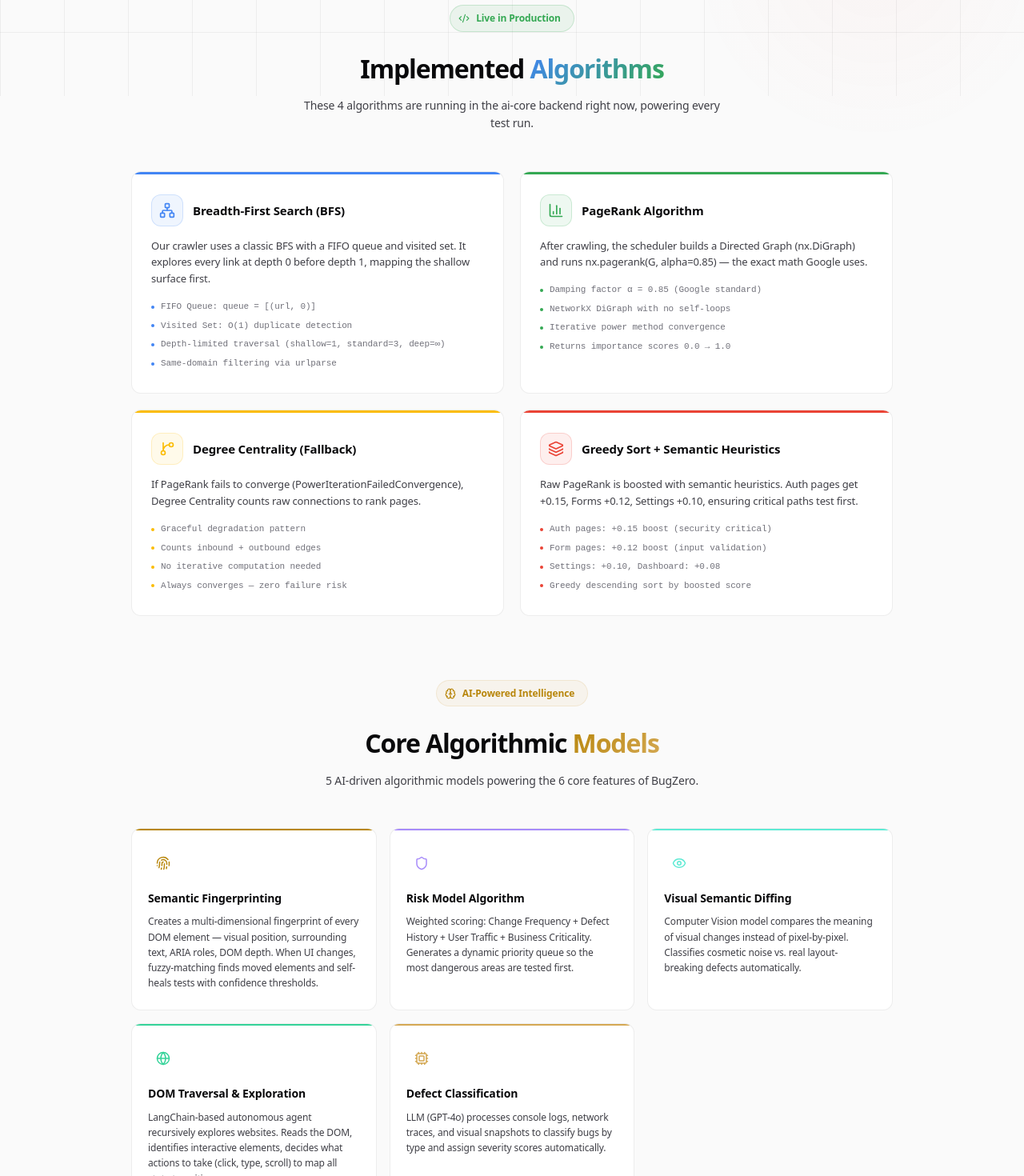
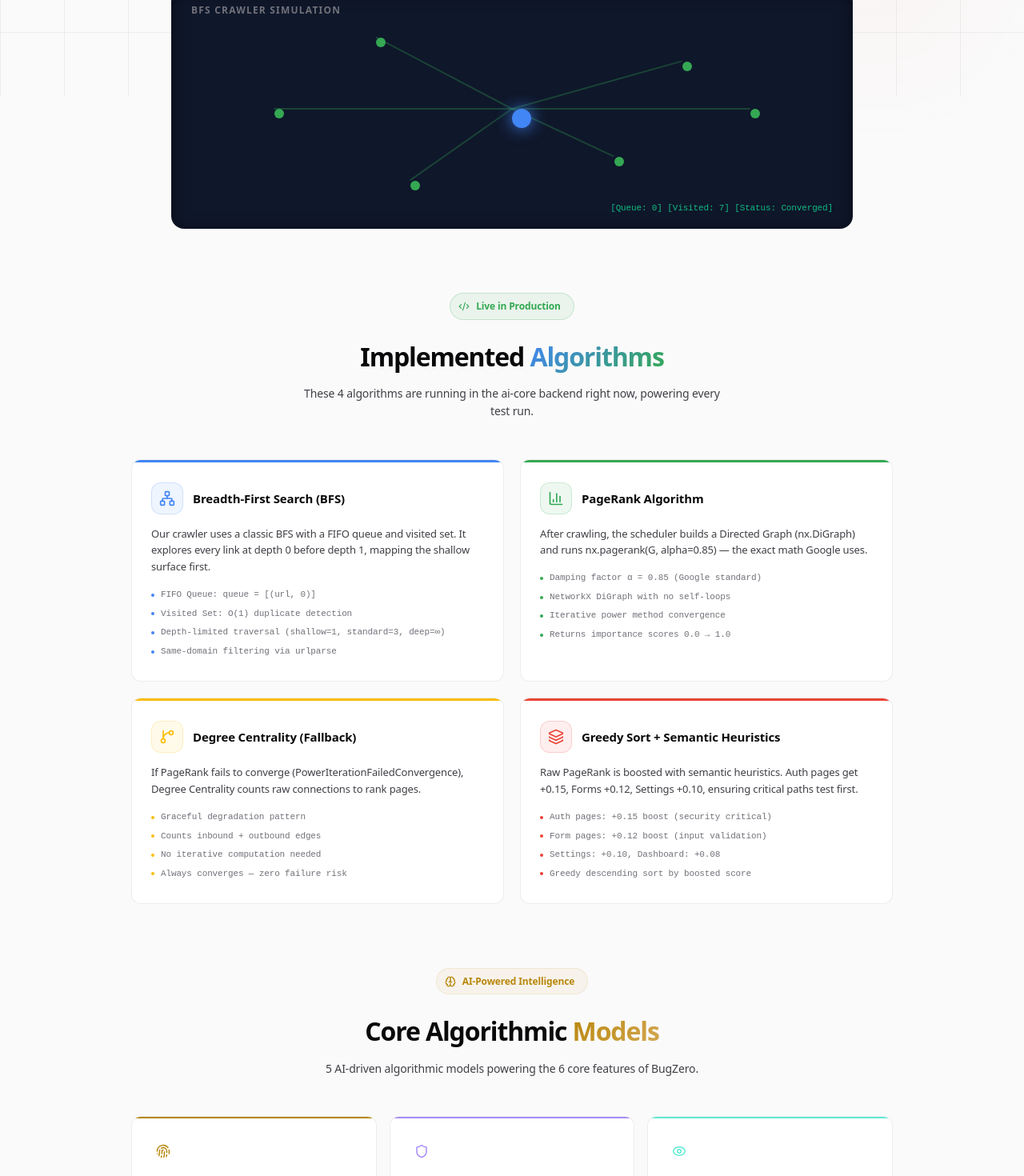
Before and after one commit to rohith2157/BUGZERO, a React (Vite) app in the folder autonomousqa-frontend/: page /algorithms in a window 1280 px wide. Shown: the part 680-2150 px from the top of the page at 80% size. Built offline with nearby package versions, Linux system fonts and the light colour scheme; no server answers.

Commit message:
feat: add new site pages for Algorithms, Inspiration, Landing, and UseCases

```diff
--- a/autonomousqa-frontend/src/pages/Algorithms.jsx
+++ b/autonomousqa-frontend/src/pages/Algorithms.jsx
@@ -26,16 +26,16 @@ const implAlgos = [
 ];
 
 const coreAlgos = [
-  { icon: Fingerprint, title: 'Semantic Fingerprinting', accent: 'var(--color-accent-gold)',
-    desc: 'Creates a multi-dimensional fingerprint of every DOM element — visual position, surrounding text, ARIA roles, DOM depth. When UI changes, fuzzy-matching finds moved elements and self-heals tests with confidence thresholds.' },
-  { icon: Shield, title: 'Risk Model Algorithm', accent: 'var(--color-accent-purple)',
-    desc: 'Weighted scoring: Change Frequency + Defect History + User Traffic + Business Criticality. Generates a dynamic priority queue so the most dangerous areas are tested first.' },
-  { icon: Eye, title: 'Visual Semantic Diffing', accent: 'var(--color-accent-cyan)',
-    desc: 'Computer Vision model compares the meaning of visual changes instead of pixel-by-pixel. Classifies cosmetic noise vs. real layout-breaking defects automatically.' },
-  { icon: Globe, title: 'DOM Traversal & Exploration', accent: 'var(--color-accent-emerald)',
-    desc: 'LangChain-based autonomous agent recursively explores websites. Reads the DOM, identifies interactive elements, decides what actions to take (click, type, scroll) to map all state transitions.' },
-  { icon: Cpu, title: 'Defect Classification', accent: 'var(--color-accent-gold-bright)',
-    desc: 'LLM (GPT-4o) processes console logs, network traces, and visual snapshots to classify bugs by type and assign severity scores automatically.' },
+  { icon: Fingerprint, title: 'Levenshtein Heuristics', accent: 'var(--color-accent-gold)',
+    desc: 'When UI changes break tests, the engine calculates the Levenshtein text distance and Pythagorean spatial decay across all DOM nodes to algorithmically locate the moved element.' },
+  { icon: Shield, title: 'PageRank Priority Queue', accent: 'var(--color-accent-purple)',
+    desc: 'We map your application as a Directed Graph and run Google\'s exact PageRank math (α=0.85) to determine which features are most critical to test first.' },
+  { icon: Eye, title: 'Structural Image Subtraction', accent: 'var(--color-accent-cyan)',
+    desc: 'Applies Gaussian Blurring to filter font rendering noise, followed by mathematical ImageChops subtraction and SSIM calculation to detect real layout breaks without false positives.' },
+  { icon: Globe, title: 'BFS DOM Traversal', accent: 'var(--color-accent-emerald)',
+    desc: 'A pure Breadth-First Search (BFS) algorithm recursively explores websites, building a deterministic state tree of every interactive element and navigation path.' },
+  { icon: Cpu, title: 'Deterministic Assertion Engine', accent: 'var(--color-accent-gold-bright)',
+    desc: 'Evaluates network payloads, HTTP status codes, and structural DOM invariants against strict mathematical thresholds. No hallucinations, just pure logic.' },
 ];
 
 const archLayers = [
@@ -43,8 +43,8 @@ const archLayers = [
     rules: ['Fully decoupled SPA — handles only state (Zustand) and UI rendering', 'Communicates exclusively via REST APIs and WebSocket connections'] },
   { title: 'API Gateway', tech: 'Express.js + Node.js', icon: Server, accent: '#34A853',
     rules: ['Central orchestrator — auth, PostgreSQL connections, request routing', 'WebSocket streams real-time test execution data to frontend'] },
-  { title: 'AI Core Engine', tech: 'Python FastAPI + Playwright + LangChain', icon: Brain, accent: '#EA4335',
-    rules: ['Heavy lifting — best Python AI ecosystem with Playwright automation', 'Total isolation — never touches DB directly, reports via internal HTTP'] },
+  { title: 'Algorithmic Core', tech: 'Python FastAPI + Playwright', icon: Brain, accent: '#EA4335',
+    rules: ['Heavy algorithmic lifting — pure math and heuristics (zero LLM wrappers)', 'Total isolation — never touches DB directly, reports via internal HTTP'] },
 ];
 
 const pipeline = [
@@ -120,7 +120,7 @@ export default function Algorithms() {
       {/* Pipeline Visualization */}
       <section style={{ maxWidth: 900, margin: '0 auto', padding: '0 24px 80px', position: 'relative', zIndex: 1 }}>
         <motion.div variants={stagger} initial="hidden" whileInView="show" viewport={{ once: true }}
-          style={{ display: 'flex', alignItems: 'center', justifyContent: 'center', gap: 0, flexWrap: 'wrap' }}>
+          style={{ display: 'flex', alignItems: 'center', justifyContent: 'center', gap: 0, flexWrap: 'wrap', marginBottom: 60 }}>
           {pipeline.map(({ step, label, color }, i) => (
             <motion.div key={step} variants={fadeUp} style={{ display: 'flex', alignItems: 'center' }}>
               <div style={{ textAlign: 'center' }}>
@@ -132,6 +132,47 @@ export default function Algorithms() {
               {i < pipeline.length - 1 && <div style={{ width: 40, height: 2, background: `linear-gradient(90deg, ${color}, ${pipeline[i+1].color})`, margin: '0 8px', marginBottom: 20, opacity: 0.5 }} />}
             </motion.div>
           ))}
+        </motion.div>
+
+        {/* Node Graph Visualizer */}
+        <motion.div
+          initial={{ opacity: 0, scale: 0.95 }} whileInView={{ opacity: 1, scale: 1 }} viewport={{ once: true }}
+          style={{
+            background: '#0F172A', borderRadius: 16, padding: 32, border: '1px solid var(--border-subtle)',
+            boxShadow: 'inset 0 4px 20px rgba(0,0,0,0.5)', position: 'relative', overflow: 'hidden', height: 300
+          }}>
+          <div style={{ position: 'absolute', top: 16, left: 24, fontSize: 12, color: 'var(--text-tertiary)', fontWeight: 700, letterSpacing: '0.1em' }}>BFS CRAWLER SIMULATION</div>
+
+          {/* Central Root Node */}
+          <motion.div
+            initial={{ scale: 0 }} animate={{ scale: 1 }} transition={{ delay: 0.2, type: 'spring' }}
+            style={{ position: 'absolute', top: '50%', left: '50%', transform: 'translate(-50%, -50%)', width: 24, height: 24, borderRadius: '50%', background: '#4285F4', boxShadow: '0 0 20px #4285F4', zIndex: 10 }}
+          />
+
+          {/* Child Nodes */}
+          {[
+            { top: '20%', left: '30%', d: 0.4 }, { top: '80%', left: '35%', d: 0.6 },
+            { top: '30%', left: '75%', d: 0.8 }, { top: '70%', left: '65%', d: 1.0 },
+            { top: '50%', left: '15%', d: 1.2 }, { top: '50%', left: '85%', d: 1.4 }
+          ].map((pos, i) => (
+            <div key={i}>
+              <motion.div
+                initial={{ scale: 0 }} whileInView={{ scale: 1 }} viewport={{ once: true }} transition={{ delay: pos.d, type: 'spring' }}
+                style={{ position: 'absolute', top: pos.top, left: pos.left, width: 12, height: 12, borderRadius: '50%', background: '#34A853', zIndex: 10 }}
+              />
+              <motion.svg style={{ position: 'absolute', top: 0, left: 0, width: '100%', height: '100%', zIndex: 5, pointerEvents: 'none' }}>
+                <motion.line
+                  initial={{ pathLength: 0, opacity: 0 }}
+                  whileInView={{ pathLength: 1, opacity: 0.3 }}
+                  viewport={{ once: true }}
+                  transition={{ delay: pos.d - 0.1, duration: 0.5 }}
+                  x1="50%" y1="50%" x2={pos.left} y2={pos.top}
+                  stroke="#34A853" strokeWidth="2" strokeDasharray="4 4"
+                />
+              </motion.svg>
+            </div>
+          ))}
+          <div style={{ position: 'absolute', bottom: 16, right: 24, fontSize: 11, color: '#10B981', fontFamily: 'monospace' }}>[Queue: 0] [Visited: 7] [Status: Converged]</div>
         </motion.div>
       </section>
 
--- a/autonomousqa-frontend/src/pages/Inspiration.jsx
+++ b/autonomousqa-frontend/src/pages/Inspiration.jsx
@@ -59,18 +59,37 @@ const LighthouseGauge = ({ score, color, size = 54 }) => {
     const numScore = parseInt(score) || 0;
     const r = (size - 6) / 2;
     const circ = 2 * Math.PI * r;
-    const offset = circ - (numScore / 100) * circ;
+    const [offset, setOffset] = useState(circ);
+    const [isHovered, setIsHovered] = useState(false);
+
+    useEffect(() => {
+        setOffset(circ - (numScore / 100) * circ);
+    }, [numScore, circ]);
+
     const scoreColor = numScore >= 90 ? LH.scoreGreen : numScore >= 50 ? LH.scoreOrange : LH.scoreRed;
     return (
+        <motion.div
+            onMouseEnter={() => setIsHovered(true)}
+            onMouseLeave={() => setIsHovered(false)}
+            whileHover={{ scale: 1.15, rotate: 10 }}
+            transition={{ type: 'spring', stiffness: 300 }}
+            style={{ position: 'relative', cursor: 'pointer', display: 'inline-block' }}
+        >
             <svg width={size} height={size} style={{ transform: 'rotate(-90deg)' }}>
                 <circle cx={size/2} cy={size/2} r={r} fill="none" stroke={`${color}20`} strokeWidth={4} />
-            <circle cx={size/2} cy={size/2} r={r} fill="none" stroke={scoreColor} strokeWidth={4}
+                <circle cx={size/2} cy={size/2} r={r} fill="none" stroke={isHovered ? color : scoreColor} strokeWidth={isHovered ? 6 : 4}
                     strokeDasharray={circ} strokeDashoffset={offset} strokeLinecap="round"
-                style={{ transition: 'stroke-dashoffset 1.5s ease' }} />
+                    style={{ transition: 'all 1.5s cubic-bezier(0.22, 1, 0.36, 1)' }} />
                 <text x={size/2} y={size/2} textAnchor="middle" dominantBaseline="central"
-                style={{ transform: 'rotate(90deg)', transformOrigin: 'center', fontSize: 16, fontWeight: 900, fill: scoreColor }}
+                    style={{ transform: 'rotate(90deg)', transformOrigin: 'center', fontSize: 16, fontWeight: 900, fill: isHovered ? color : scoreColor, transition: 'fill 0.3s' }}
                 >{score}</text>
             </svg>
+            {isHovered && numScore === 100 && (
+                <div style={{ position: 'absolute', inset: -20, pointerEvents: 'none' }}>
+                    <div style={{ position: 'absolute', top: '50%', left: '50%', width: 8, height: 8, borderRadius: '50%', background: scoreColor, animation: 'particle-burst 0.6s ease-out forwards', transform: 'translate(-50%, -50%)' }} />
+                </div>
+            )}
+        </motion.div>
     );
 };
 
@@ -84,8 +103,8 @@ const lighthouseCategories = [
 
 const lighthouseFlow = [
     { step: '01', title: 'URL Submitted', desc: 'User enters any URL into BugZero', icon: Globe },
-    { step: '02', title: 'Headless Lighthouse', desc: 'Automated Lighthouse audit runs on every discovered page', icon: Cpu },
-    { step: '03', title: 'AI Classification', desc: 'GPT-4o analyzes audit failures, classifies severity & business impact', icon: Brain },
+    { step: '02', title: 'Deterministic Audit', desc: 'Automated heuristic scan executes against every discovered DOM node', icon: Cpu },
+    { step: '03', title: 'Algorithmic Grading', desc: 'Mathematical thresholding classifies severity and business impact without hallucinations', icon: Brain },
     { step: '04', title: 'Actionable Report', desc: 'Hygiene scores, fix guidance, and trend tracking — all in one dashboard', icon: BarChart3 },
 ];
 
@@ -367,6 +386,13 @@ export default function Inspiration() {
 
             {/* Footer */}
             <CinematicFooter onNavigate={(path) => navigate(path)} />
+
+            <style>{`
+                @keyframes particle-burst {
+                    0% { transform: translate(-50%, -50%) scale(1); opacity: 0.8; box-shadow: 0 0 0 0 rgba(12, 206, 107, 0.7); }
+                    100% { transform: translate(-50%, -50%) scale(3); opacity: 0; box-shadow: 0 0 0 30px rgba(12, 206, 107, 0); }
+                }
+            `}</style>
         </div>
     );
 }
--- a/autonomousqa-frontend/src/pages/UseCases.jsx
+++ b/autonomousqa-frontend/src/pages/UseCases.jsx
@@ -23,28 +23,28 @@ const features = [
     {
         icon: Zap, secondaryIcon: Wrench, tag: 'AGENT 01', title: 'Self-Healing Test Intelligence', accent: '#F59E0B', gradient: 'linear-gradient(135deg, #F59E0B, #D97706)',
         problem: 'A developer renames a button from "Submit" to "Save & Continue". Every test that clicked that button fails. QA spends a day fixing selectors.',
-        solution: 'BugZero creates Semantic Fingerprints for every element — visual position, surrounding text, ARIA labels, functional role. When UI changes, it auto-heals with confidence scoring.',
-        highlights: ['Semantic Fingerprinting', 'Confidence-Scored Healing', 'Zero False Positives', 'Full Healing Audit Trail'],
+        solution: 'BugZero creates Semantic Fingerprints for every element — visual position, surrounding text, ARIA labels, functional role. When UI changes, it auto-heals using a Fuzzy Scoring Matrix (Levenshtein Distance + Pythagorean Spatial Decay).',
+        highlights: ['Semantic Fingerprinting', 'Levenshtein Text Matching', 'Spatial Decay Algorithms', 'Deterministic Healing'],
         impact: 'Eliminates 60% of test maintenance effort',
-        techFlow: ['fingerprint_page()', '→ detect_and_heal()', '→ Gemini LLM repair', '→ validate on page', '→ store HealingEvent'],
+        techFlow: ['fingerprint_DOM()', '→ node_missing_exception', '→ init_fuzzy_score_matrix()', '→ match = max_score(candidates)', '→ update_selector(match)'],
         metric: { value: '0', label: 'Scripts to maintain' },
     },
     {
         icon: Shield, secondaryIcon: Lock, tag: 'AGENT 02', title: 'Autonomous Auth Navigator', accent: '#A78BFA', gradient: 'linear-gradient(135deg, #A78BFA, #7C3AED)',
         problem: 'Modern apps use Google SSO, OAuth2, MFA with TOTP codes, CAPTCHA. Setting up test automation for these requires dedicated engineering effort.',
-        solution: 'The Auth Navigator uses computer vision, DOM analysis, and LLM reasoning to navigate any login flow autonomously — SSO, MFA, CAPTCHA — and stores strategies as reusable playbooks.',
+        solution: 'The Auth Navigator uses deterministic DOM traversal and structural heuristics to navigate any login flow autonomously — SSO, MFA, CAPTCHA — and stores strategies as reusable playbooks.',
         highlights: ['SSO & OAuth Navigation', 'MFA/TOTP Handling', 'JWT Lifecycle Management', 'Reusable Auth Playbooks'],
         impact: 'Set once, run forever — zero auth setup per environment',
-        techFlow: ['detect login form', '→ classify auth type', '→ navigate SSO/OAuth', '→ handle MFA', '→ save playbook'],
+        techFlow: ['detect_auth_gate()', '→ classify_auth_type()', '→ execute_sso_oauth_flow()', '→ inject_totp_seed()', '→ persist_session_state()'],
         metric: { value: '∞', label: 'Auth flows supported' },
     },
     {
         icon: Eye, secondaryIcon: GitCompare, tag: 'AGENT 03', title: 'Visual Regression AI Engine', accent: '#22D3EE', gradient: 'linear-gradient(135deg, #22D3EE, #06B6D4)',
         problem: 'Traditional tools compare screenshots pixel by pixel. A single font rendering difference generates hundreds of false positives. Teams turn off visual testing.',
-        solution: 'BugZero uses Gemini Vision to understand the meaning of visual changes like a human designer — distinguishing cosmetic noise from real usability-breaking issues.',
-        highlights: ['Semantic Visual Diff', 'Cosmetic vs Functional Classification', 'Automatic Baseline Management', 'Confidence-Scored Changes'],
+        solution: 'BugZero uses Structural Image Differencing (Gaussian Blur preprocessing + ImageChops Subtraction + SSIM) to mathematically distinguish cosmetic noise from real layout-breaking defects.',
+        highlights: ['Structural Differencing', 'Gaussian Pre-processing', 'SSIM Thresholding', 'Zero AI Hallucination'],
         impact: 'Only real problems surface — zero false positive mode',
-        techFlow: ['take screenshot', '→ fetch baseline', '→ Gemini compares both', '→ classify changes', '→ update baseline'],
+        techFlow: ['capture_viewport()', '→ apply_gaussian_blur(radius=5)', '→ ImageChops.difference(base, new)', '→ calculate_SSIM()', '→ if SSIM < 0.95: flag_defect()'],
         metric: { value: '0', label: 'False positives' },
     },
     {
@@ -356,31 +356,39 @@ export default function UseCases() {
                                                 </div>
                                             </div>
 
-                                            {/* Technical flow — pipeline visualization */}
-                                            <div>
+                                            {/* Technical flow — Terminal Visualization */}
+                                            <div style={{ marginTop: 8 }}>
                                                 <span style={{ fontSize: 10, fontWeight: 800, letterSpacing: '0.15em', color: 'var(--text-tertiary)', textTransform: 'uppercase', marginBottom: 12, display: 'flex', alignItems: 'center', gap: 6 }}>
-                                                    <Activity size={12} /> PIPELINE FLOW
+                                                    <Activity size={12} /> ALGORITHMIC EXECUTION PIPELINE
                                                 </span>
                                                 <div style={{
-                                                    display: 'flex', alignItems: 'center', gap: 4, flexWrap: 'wrap', marginTop: 8,
-                                                    padding: '14px 18px', borderRadius: 10,
-                                                    background: isDark ? 'rgba(0,0,0,0.3)' : 'rgba(0,0,0,0.03)',
+                                                    display: 'flex', flexDirection: 'column', gap: 8, marginTop: 8,
+                                                    padding: '20px', borderRadius: 10,
+                                                    background: '#0F172A',
                                                     border: '1px solid var(--border-subtle)',
                                                     fontFamily: "'Geist Mono', 'JetBrains Mono', monospace",
+                                                    boxShadow: 'inset 0 2px 10px rgba(0,0,0,0.5)',
+                                                    position: 'relative',
+                                                    overflow: 'hidden'
                                                 }}>
+                                                    <div style={{ position: 'absolute', top: 12, right: 16, display: 'flex', gap: 6 }}>
+                                                        <div style={{ width: 10, height: 10, borderRadius: 5, background: '#EF4444' }} />
+                                                        <div style={{ width: 10, height: 10, borderRadius: 5, background: '#F59E0B' }} />
+                                                        <div style={{ width: 10, height: 10, borderRadius: 5, background: '#10B981' }} />
+                                                    </div>
                                                     {techFlow.map((step, si) => (
-                                                        <motion.span key={si}
-                                                            initial={{ opacity: 0, x: -5 }}
+                                                        <motion.div key={si}
+                                                            initial={{ opacity: 0, x: -10 }}
                                                             animate={{ opacity: 1, x: 0 }}
-                                                            transition={{ delay: si * 0.1 }}
+                                                            transition={{ delay: si * 0.15 }}
                                                             style={{
-                                                                fontSize: 12, fontWeight: 500,
-                                                                color: step.startsWith('→') ? 'var(--text-tertiary)' : accent,
-                                                                padding: step.startsWith('→') ? '2px 2px' : '4px 10px',
-                                                                borderRadius: step.startsWith('→') ? 0 : 6,
-                                                                background: step.startsWith('→') ? 'transparent' : `${accent}10`,
+                                                                fontSize: 13, fontWeight: 500,
+                                                                color: step.startsWith('→') ? '#94A3B8' : accent,
                                                             }}
-                                                        >{step}</motion.span>
+                                                        >
+                                                            <span style={{ color: '#475569', marginRight: 12 }}>{si + 1 > 9 ? si + 1 : `0${si + 1}`}</span>
+                                                            {step}
+                                                        </motion.div>
                                                     ))}
                                                 </div>
                                             </div>
```
Also changed, not shown: autonomousqa-frontend/src/pages/Landing.jsx (+51 -0 lines). Lines whose indentation alone changed are shown as unchanged.
